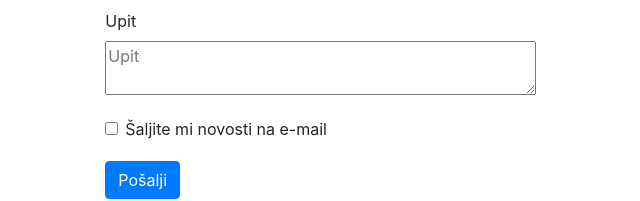
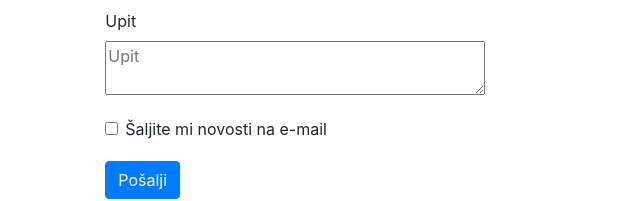
Before and after one commit to sskomii/EssenccyStudio, a plain HTML site: page kontakt.html in a window 1280 px wide. Shown: the part 459-660 px from the top of the page, 123-763 px from the left. Drawn offline with nearby package versions, Linux system fonts and the light colour scheme.

Commit message:
Update kontakt.html

```diff
--- a/kontakt.html
+++ b/kontakt.html
@@ -72,7 +72,7 @@
       <div class="form-group">
         <label for="datum">Upit</label>
         <br>
-        <textarea name="upit" id="upit" cols="40" rows="2" placeholder="Upit"></textarea>
+        <textarea name="upit" id="upit" cols="35" rows="2" placeholder="Upit"></textarea>
       </div>
       <div class="form-check">
         <input type="checkbox" class="form-check-input" id="exampleCheck1">
```
